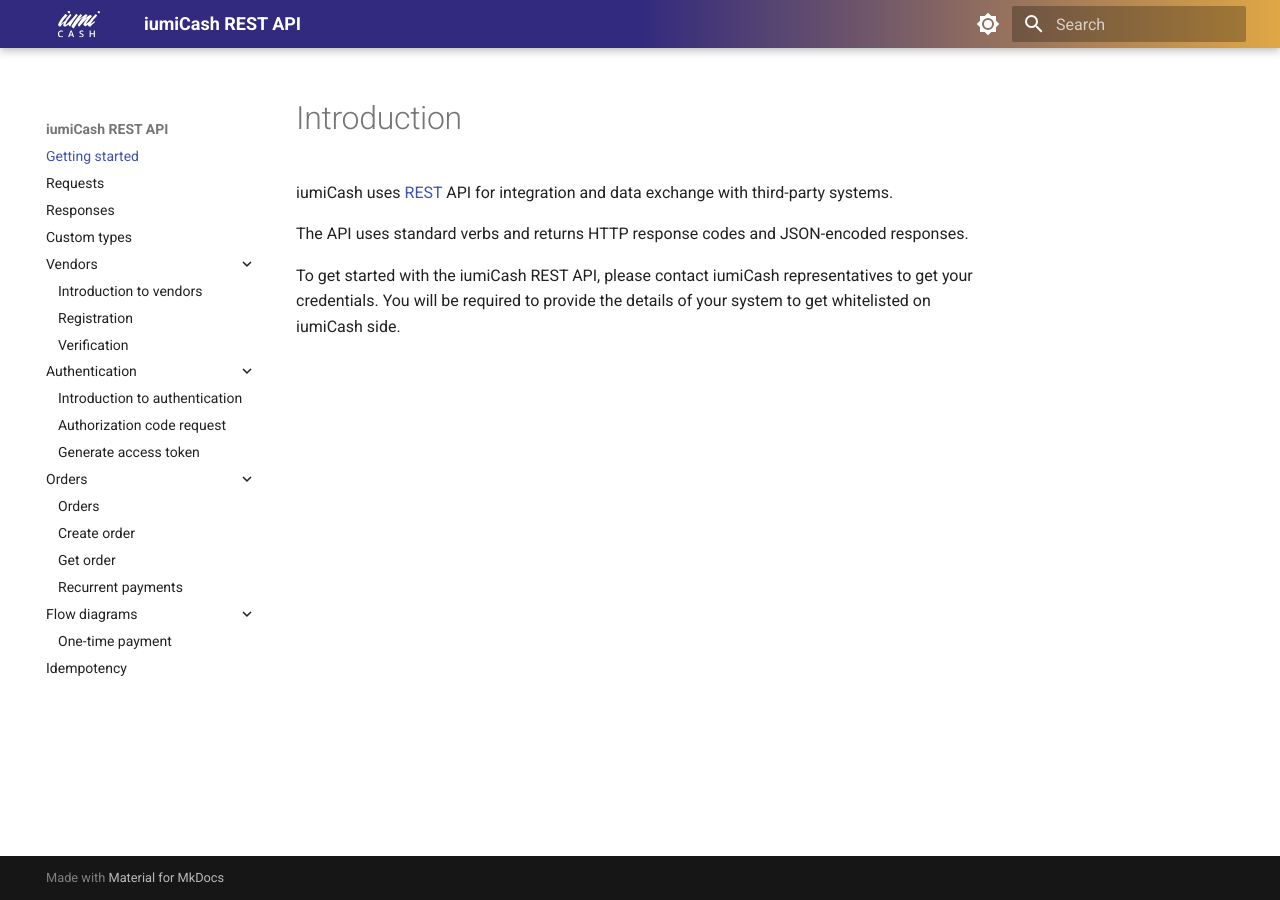
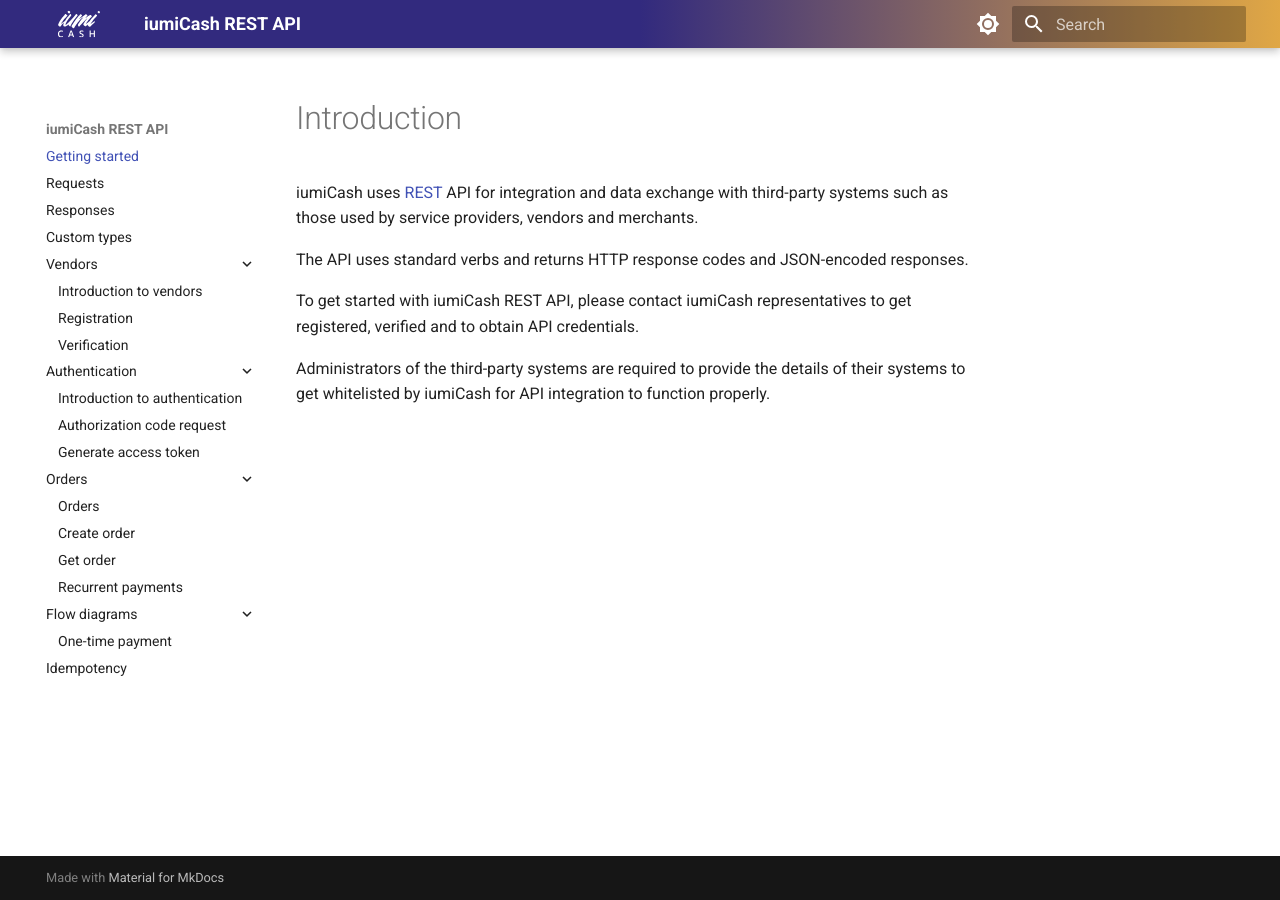
Before and after one commit to iumiCash/iumiCash.github.io, an MkDocs documentation site: the page built from docs/index.md, in a window 1280 px wide. Built offline with MkDocs 1.6.1 and Material for MkDocs 9.7.7, drawn with Linux system fonts in a browser that asks for light colours.

Commit message:
responses changes 1 by AB

```diff
--- a/docs/index.md
+++ b/docs/index.md
@@ -1,8 +1,9 @@
 # Introduction
 
-iumiCash uses [REST](https://en.wikipedia.org/wiki/Representational_state_transfer) API for integration and data exchange with third-party systems.
+iumiCash uses [REST](https://en.wikipedia.org/wiki/Representational_state_transfer) API for integration and data exchange with third-party systems such as those used by service providers, vendors and merchants.
 
 The API uses standard verbs and returns HTTP response codes and JSON-encoded responses.
 
-To get started with the iumiCash REST API, please contact iumiCash representatives to get your credentials.
-You will be required to provide the details of your system to get whitelisted on iumiCash side.
+To get started with  iumiCash REST API, please contact iumiCash representatives to get registered, verified and to obtain API credentials.
+
+Administrators of the third-party systems are required to provide the details of their systems to get whitelisted by iumiCash for API integration to function properly.
```
